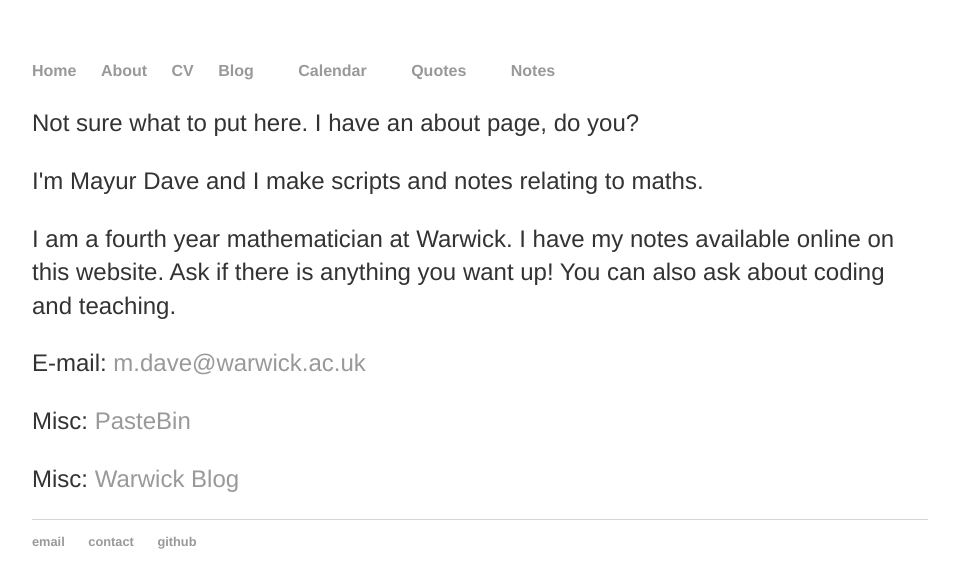
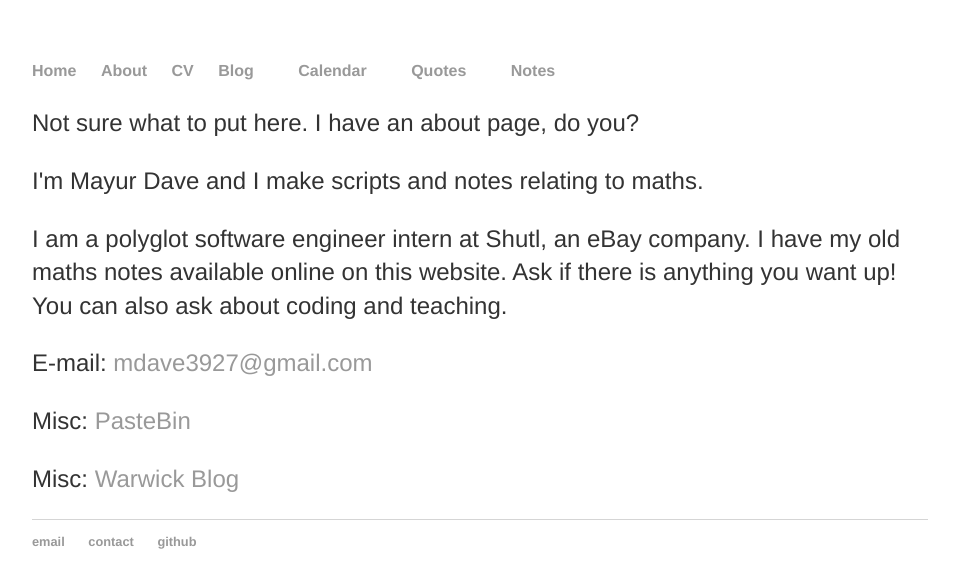
Before and after one commit to mdave16/mdave16.github.io, a Jekyll site: the page built from about/index.html, in a window 1280 px wide. Shown: the top 588 px of the page, without its empty margins (160-1119 px from the left). Built offline with Jekyll 4.4.1, drawn with Linux system fonts in a browser that asks for light colours; nearby versions of some CDN libraries.

Commit message:
update details

```diff
--- a/about/index.html
+++ b/about/index.html
@@ -6,11 +6,11 @@ title: About
 
 <p>I'm Mayur Dave and I make scripts and notes relating to maths.</p>
 
-<p>I am a fourth year mathematician at Warwick.
-I have my notes available online on this website.
+<p>I am a polyglot software engineer intern at Shutl, an eBay company.
+I have my old maths notes available online on this website.
 Ask if there is anything you want up! You can also ask about coding and teaching.</p>
 
 
-<p>E-mail: <a href="mailto:m.dave@warwick.ac.uk">m.dave@warwick.ac.uk</a></p>
+<p>E-mail: <a href="mailto:mdave3927@gmail.com">mdave3927@gmail.com</a></p>
 <p>Misc: <a href="http://pastebin.com/u/Charc248">PasteBin</a></p>
 <p>Misc: <a href="http://blogs.warwick.ac.uk/mdave/">Warwick Blog</a></p>
--- a/contact/index.html
+++ b/contact/index.html
@@ -5,8 +5,8 @@ title: contact
 Here is a form - you know what to do!
 
 <form id="contactform" method="POST">
-  <input name="name" placeholder="Your name">
-  <textarea name="message" placeholder="Your message"></textarea>
+  <input name="name" placeholder="Your name"> <br>
+  <textarea name="message" placeholder="Your message"></textarea> <br>
   <input type="text" name="_gotcha" style="display:none" />
   <button type="submit">Send</button>
 </form>
```
